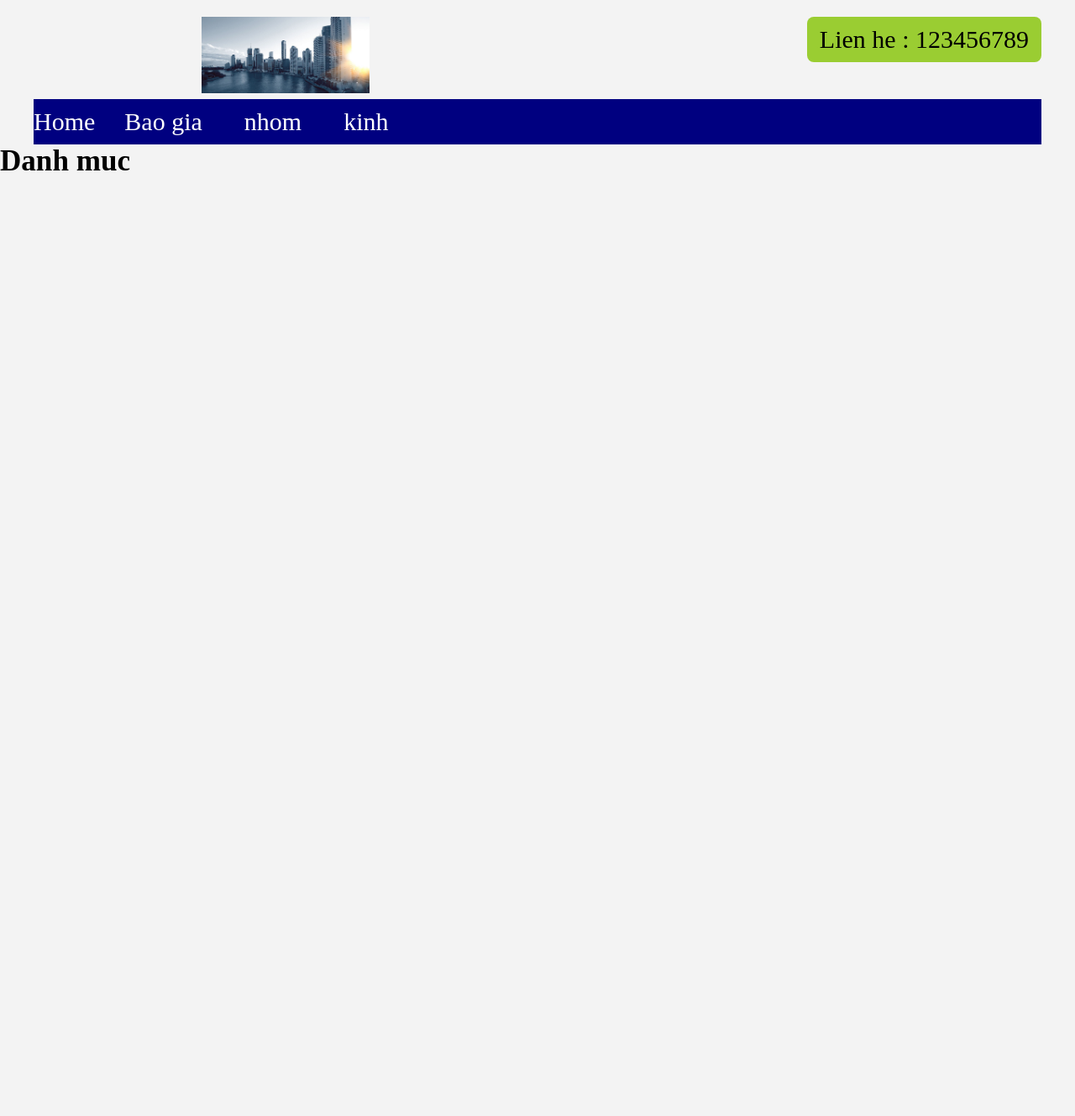
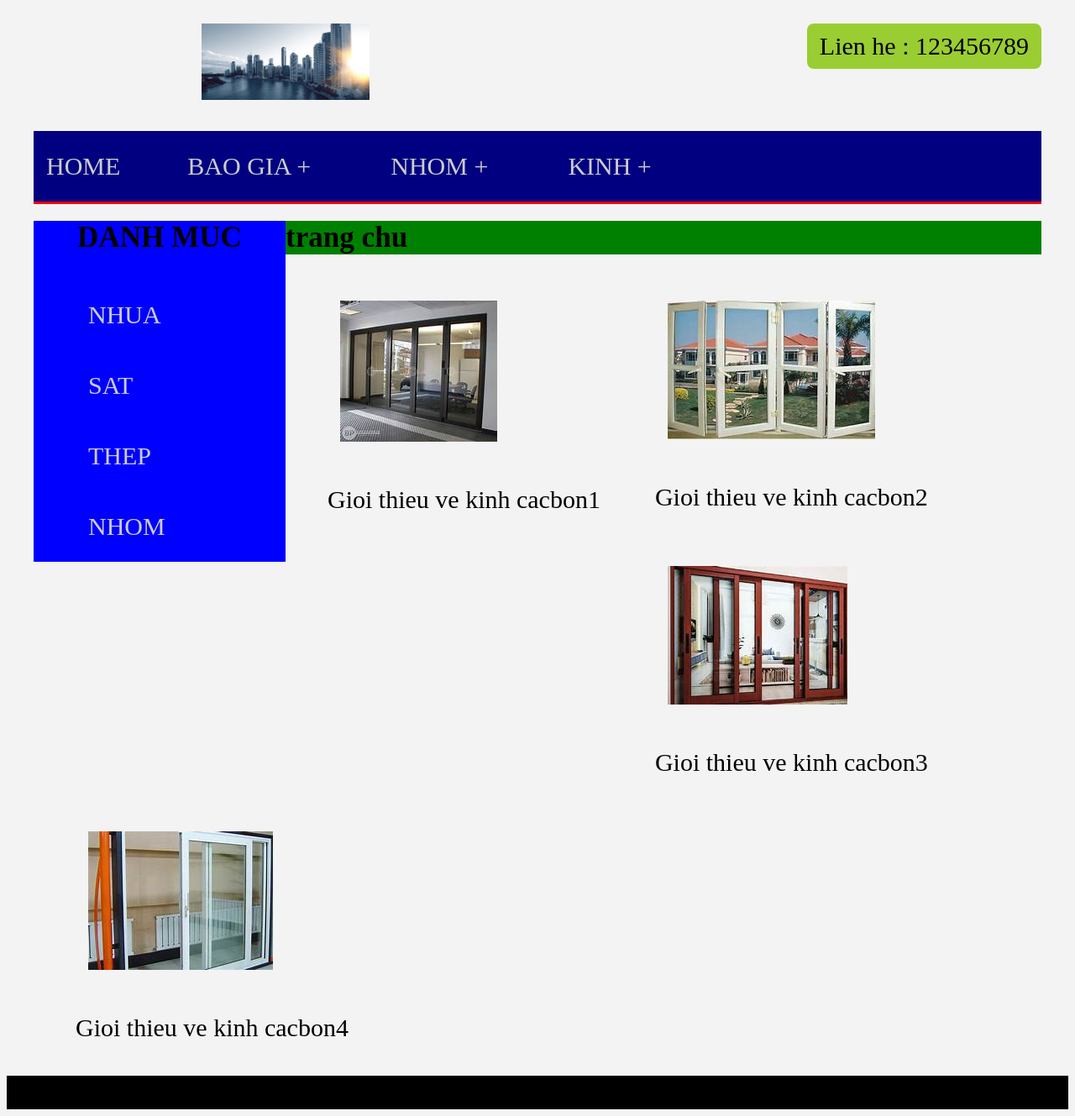
Before and after one commit to dangquangloc/WEB, a PHP site: page /home.html in a window 1280 px wide. Shown: the whole page at 84% size. Before the commit the page ends 203 px from the top, so only its background shows below. Run offline with PHP 8.4, Linux system fonts and the light colour scheme.

Commit message:
Add files via upload

```diff
--- a/nhomkinh/home.html
+++ b/nhomkinh/home.html
@@ -24,33 +24,89 @@
     </div>
     <div class="clear"></div>
     <div class="main-menu">
-
             <div class="container" id="menu">
                 <ul>
-                    <li id="active"><a href="" >Home</a>
+                    <li id="active"><a href="" >HOME</a>
+                    </li>
+                    <li><a href="">BAO GIA +</a>
+                    </li>
+                    <li><a href="">NHOM +</a>
                         <ul>
-                            <li>bao</li>
-                        </ul>
-                    </li>
-                    <li><a href="">Bao gia</a></li>
-                    <li><a href="">nhom</a></li>
-                    <li><a href="">kinh</a></li>
+                          <li><a href="">NHOM1</a></li>
+                          <li><a href="">NHOM2</a></li>
+                          <li><a href="">NHOM3</a></li>
+                          <li><a href="">NHOM4</a></li>
+                        </ul></li>
+                    <li><a href="">KINH +</a></li>
                 </ul>
                 <div class="clear"></div>
             </div>
+    </div>
+    <div class="space"></div>
+    <div class="content">
+        <div class="container">
+            <div class="cato">
+                <div class="title">
+                    <h3>DANH MUC</h3>
+                </div>
+                <div class="list">
+                    <ul>
+                        <li><a href="">NHUA</a></li>
+                        <li><a href="">SAT</a></li>
+                        <li><a href="">THEP</a></li>
+                        <li><a href="">NHOM</a></li>
+                    </ul>
+                </div>
+            </div>
+            <div class="main-content">
+                    <div class="title">
+                        <h3>trang chu</h3>
+                    </div>
+                    <div class="introduce">
+                        <ul>
+                            <li>
+                                <a href="#">
+                                  <img src="img/1.jfif">
+                                </a>
+                                <p>Gioi thieu ve kinh cacbon1</p>
+                            </li>
+                            <li>
+                                <a href="#">
+                                    <img src="img/2.jfif">
+                                 </a>
+                                <p>Gioi thieu ve kinh cacbon2</p>
+                            </li>
+                            <li>
+                                <a href="#">
+                                    <img src="img/3.jfif">
+                                </a>
+                                <p>Gioi thieu ve kinh cacbon3</p>
+                            </li>
+                            <li>
+                                <a href="#">
+                                    <img src="img/4.jfif">
+                                </a>
+                                <p>Gioi thieu ve kinh cacbon4</p>
+                                </li>
+                        </ul>
+                    </div>
+            </div>
+            <div class="clear"></div>
+        </div>
+
+    </div>
 
 
+</div>
+    <div class="footer">
+        <div class="about-us">
+            <div class="map"> <!--    <iframe src="https://www.google.com/maps/embed?pb=!1m18!1m12!1m3!1d3725.071974971188!2d105.79494915014756!3d20.98975178595086!2m3!1f0!2f0!3f0!3m2!1i1024!2i768!4f13.1!3m3!1m2!1s0x3135acb8843bda67%3A0xb02511cbb57a8fce!2zMTAzIEzGsMahbmcgVGjhur8gVmluaCwgUC4gVsSDbiBRdcOhbiwgSMOgIMSQw7RuZywgSMOgIE7hu5lpLCBWaeG7h3QgTmFt!5e0!3m2!1svi!2s!4v1583483579038!5m2!1svi!2s" width="300" height="300" frameborder="0" style="border:0;" allowfullscreen=""></iframe>
+                  -->
+            </div>
+            <div class="location">
+                <h3>Cong ty nhom kinh so 1</h3>
+            </div>
+        </div>
     </div>
-    <div class="catology">
-        <h3>Danh muc</h3>
-        <div class="cato-content">
-
-
-    </div>
-    <div class="content"></div>
-
-</div>
-    <div class="footer"></div>
-
 </body>
 </html>
--- a/nhomkinh/style.css
+++ b/nhomkinh/style.css
@@ -1,10 +1,8 @@
-*{
-    margin: 0px;
-    padding: 0px;
-}
+
 body{
     font-size: 30px;
     background:#f3f3f3;
+
 }
 .container{
     margin: 0 auto;
@@ -30,25 +28,83 @@ body{
 }
 .main-menu #menu{
     background:navy;
+    padding: 0px;
+    border-bottom: 3px solid red;
+
+}
+.main-menu{
 }
 #active{
     margin: 0px;
-    padding: 10px 0px;
+    padding: 10px  0px;
+
+}
+ul{
+    padding: 0px;
+
 }
 ul li {
     padding: 10px 15px;
     position: relative;
     float: left;
     list-style: none;
-    margin-left:20px;
+    padding-left: 0px;
+    margin-left: 50px;
 
 }
-ul li ul li{
+
+ul li ul{
     position: absolute;
     visibility: hidden;
+    top: 90px;
+    width: 200;
+    background:black;
+    transition: all .5s;
+    opacity: 0;
+}
+ul li ul li{
+    margin-left: 0px;
+    padding-left: 0px;
+    width: 100%;
+}
+ul li:hover ul{
+    visibility: visible;
+    top: 75px;
+    opacity: 0.8;
 }
 a{
     text-decoration: none;
    color: white;
+   padding: 15px 15px;
+   color:#ccc;
+   display: inline-block;
 
 }
+#menu ul li:hover a{
+    background: black;
+}
+.space{
+    height: 20px;
+}
+h3{
+   padding: 0px;
+   margin: 0px;
+}
+.cato{
+    background: blue;
+    width: 300px;
+    float: left;
+
+}
+.cato .title{
+    text-align: center;
+
+}
+.main-content{
+   background: green;
+}
+.footer{
+    background: black;
+    padding: 0px;
+    margin: 0px;
+}
```
Also changed, not shown: nhomkinh/img/1.jfif (added), nhomkinh/img/2.jfif (added), nhomkinh/img/3.jfif (added), nhomkinh/img/4.jfif (added), nhomkinh/img/5.jfif (added).
